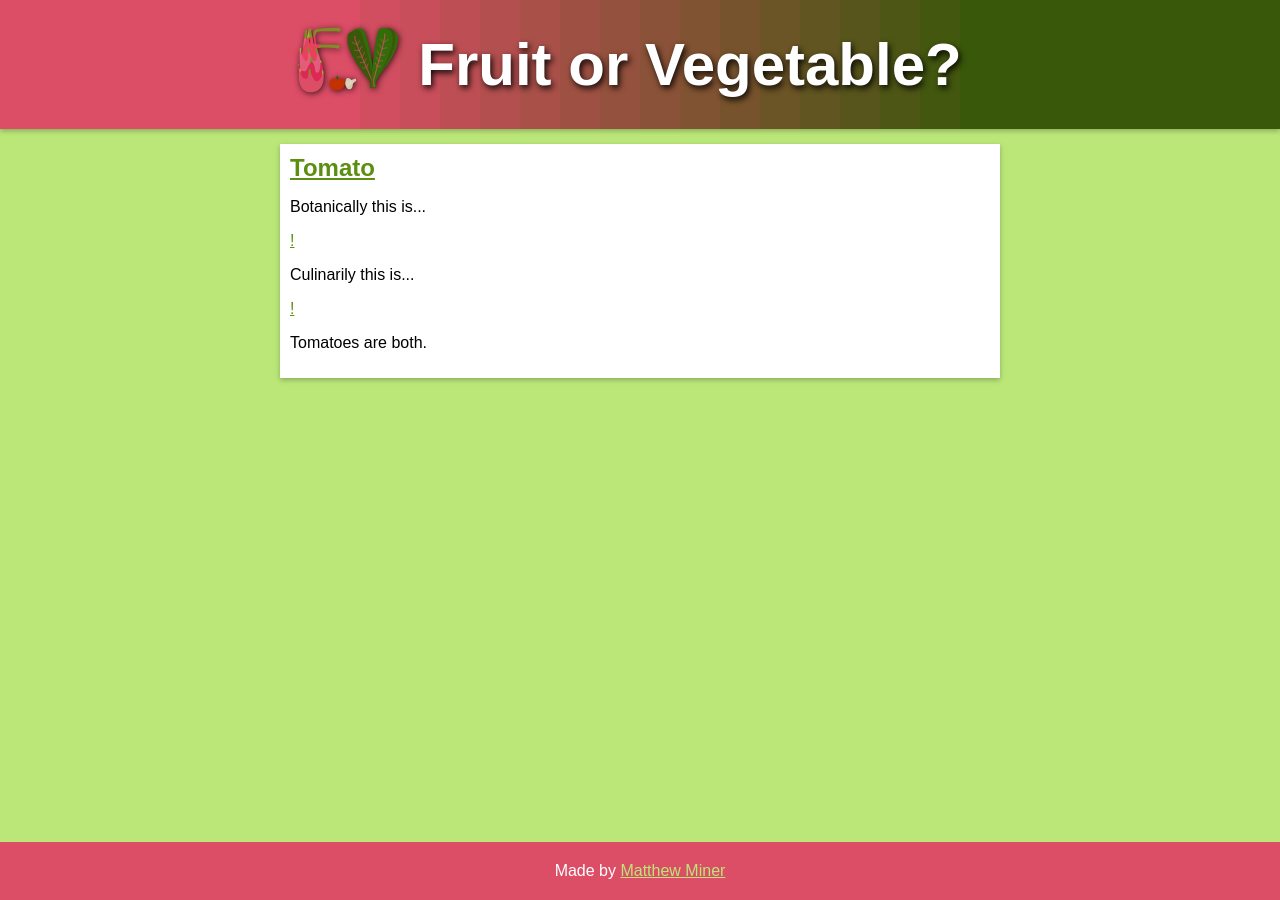
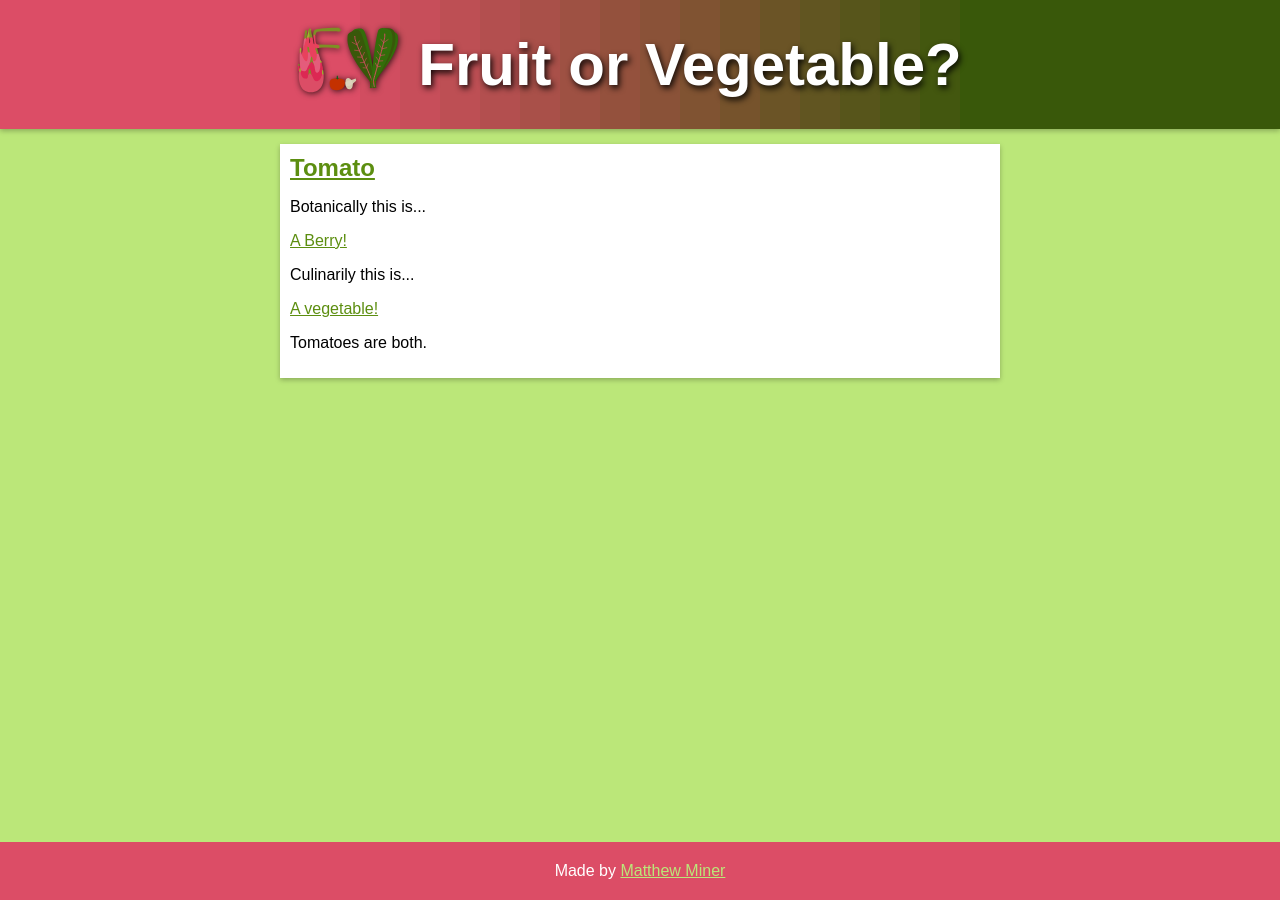
Before and after one commit to mminer237/fruitorvegetable, a Jekyll site: the page built from _items/tomato.html, in a window 1280 px wide. Built offline with Jekyll 4.4.1, drawn with Linux system fonts in a browser that asks for light colours.

Commit message:
Fix getting specific item from collection

```diff
--- a/_layouts/item.html
+++ b/_layouts/item.html
@@ -9,17 +9,19 @@ layout: default
 	{% if page.image %}
 	<img src="{{ page.image }}" alt="{{ page.title }}">
 	{% endif %}
-	<div class="type {{ page.botanically }} {{ site.types[page.botanically].parent_type }} {{ page.culinarily }}">
-		{% if page.botanically %}
+	{% assign botanical_type = site.types | where:"type", page.botanically | first %}
+	{% assign culinary_type = site.types | where:"type", page.culinarily | first %}
+	<div class="type {{ page.botanically }} {{ botanical_type.parent_type }} {{ page.culinarily }}">
+		{% if botanical_type %}
 		<div>
 			<p>Botanically this is...</p>
-			<div class="answer"><a href="{{ site.types[page.botanically].url }}">{{ site.types[page.botanically].indefinite_title }}!</a></div>
+			<div class="answer"><a href="{{ botanical_type.url }}">{{ botanical_type.indefinite_title }}!</a></div>
 		</div>
 		{% endif %}
-		{% if page.culinarily %}
+		{% if culinary_type %}
 		<div>
 			<p>Culinarily this is...</p>
-			<div class="answer"><a href="{{ site.types[page.culinarily].url }}">{{ site.types[page.culinarily].indefinite_title }}!</a></div>
+			<div class="answer"><a href="{{ culinary_type.url }}">{{ culinary_type.indefinite_title }}!</a></div>
 		</div>
 		{% endif %}
 	</div>
```
